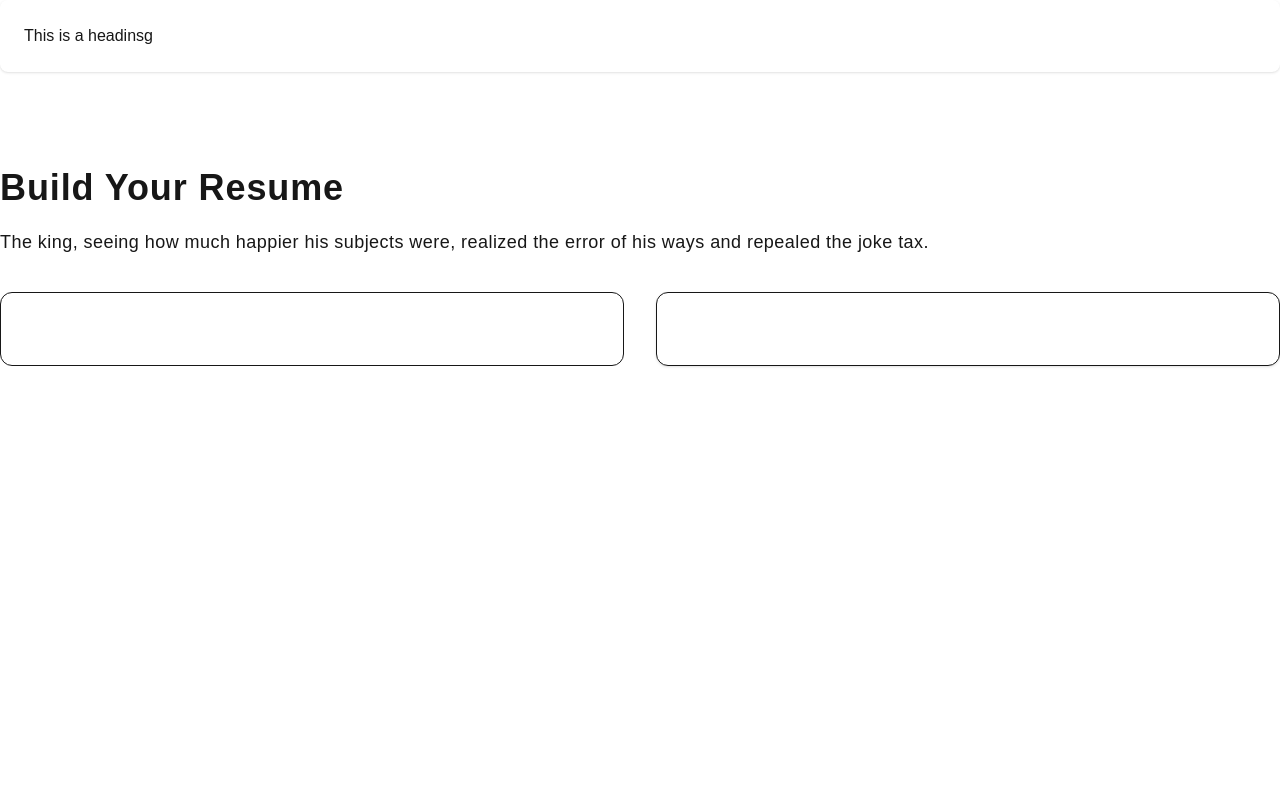
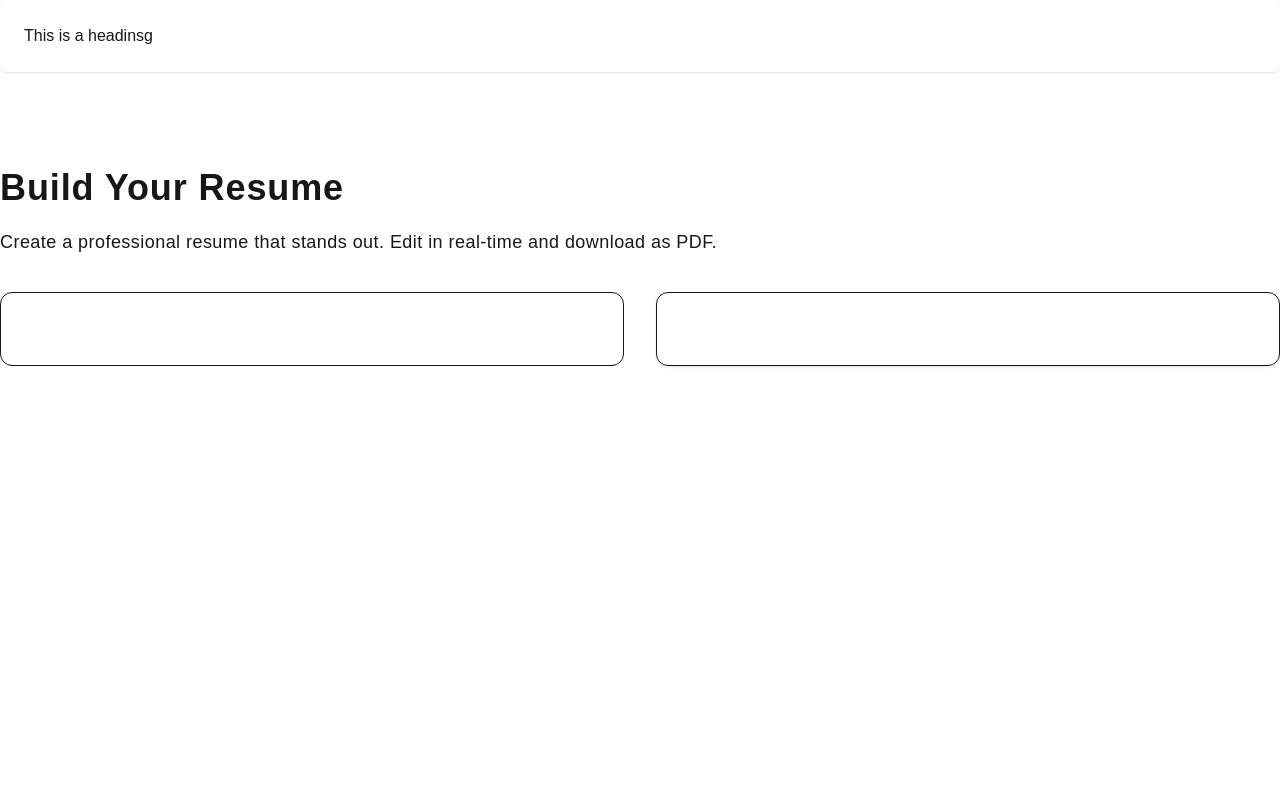
Before and after one commit to Justin-Bento/cv-application, a Next.js app: page /resume in a window 1280 px wide. Shown: the top 800 px of the page. Built offline with nearby package versions, Linux system fonts and the light colour scheme.

Commit message:
Updated content for webpage.

```diff
--- a/src/app/resume/page.tsx
+++ b/src/app/resume/page.tsx
@@ -3,12 +3,12 @@ export default function Resume() {
     <>
       <main className="min-h-dvh container mx-auto mt-24">
         <section className="max-w-5xl">
-          <h1 className="scroll-m-20 text-4xl  lg:tracking-wide font-extrabold tracking-tight">
+          <h1 className="scroll-m-20 text-4xl lg:tracking-wide font-extrabold tracking-tight">
             Build Your Resume
           </h1>
           <p className="text-lg/[2] tracking-wide mt-4">
-            The king, seeing how much happier his subjects were, realized the
-            error of his ways and repealed the joke tax.
+            Create a professional resume that stands out. Edit in real-time and
+            download as PDF.
           </p>
         </section>
         <section className="grid grid-cols-2 gap-8 mt-8">
```
